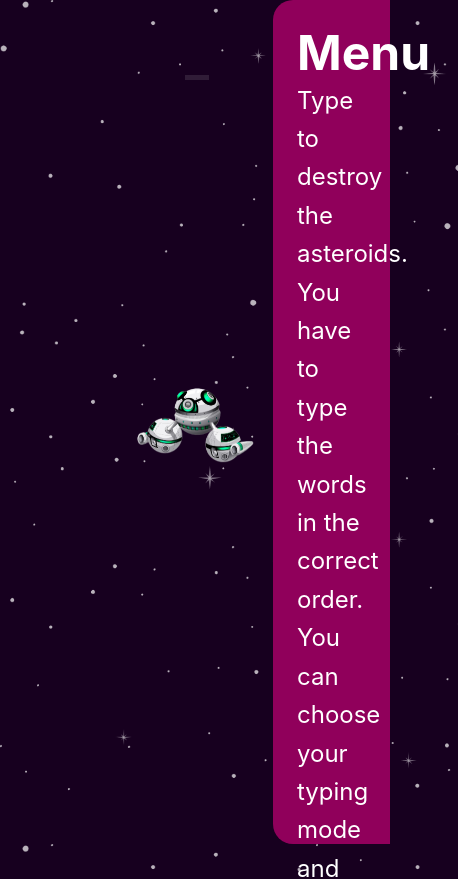
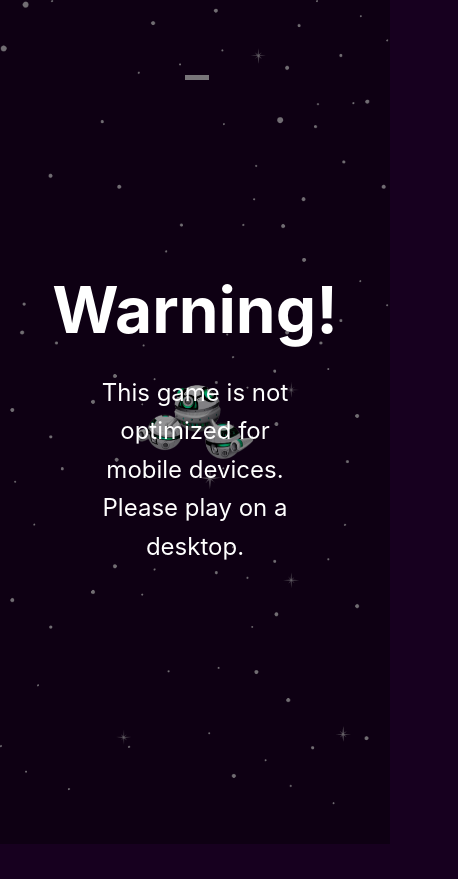
Before and after one commit to wesleykam/scripture-memorization, a React (Vite) app: page / in a window 390 px wide. Shown: the top 879 px of the page, 458 px wide, since content can reach past the window. After the commit the page ends 844 px from the top, so only its background shows below. Built offline with nearby package versions, Linux system fonts and the light colour scheme.

Commit message:
wk - add mobile warning

```diff
--- a/src/App.tsx
+++ b/src/App.tsx
@@ -4,6 +4,13 @@ const App = () => {
     return (
         <>
             <Game />
+            <div className="mobile-warning">
+                <h1>Warning!</h1>
+                <p>
+                    This game is not optimized for mobile devices. Please play
+                    on a desktop.
+                </p>
+            </div>
         </>
     );
 };
--- a/src/index.css
+++ b/src/index.css
@@ -8,11 +8,11 @@
     line-height: 1.5;
     font-weight: 400;
 
-  overflow: hidden;
+    /* overflow:hidden; */
 
     color: var(--color-secondary);
 
-  background-image: url("./assets/stars.png");
+    background-image: url('./assets/stars.png');
     background-size: cover;
     background-color: var(--color-primary);
 
@@ -67,7 +67,7 @@
     --h4: bold 1.5rem/1.6em var(--ff);
     --big: 1.25rem/1.6em var(--ff);
     --p: 1.5rem/1.6em var(--ff);
-  --small: .75rem/2em var(--ff);
+    --small: 0.75rem/2em var(--ff);
 }
 
 body {
@@ -102,3 +102,35 @@ button {
     border: none;
     border-radius: 5px;
 }
+
+.mobile-warning {
+    opacity: 0;
+
+    position: absolute;
+
+    height: 100vh;
+    width: 100%;
+
+    display: flex;
+    justify-content: center;
+    align-items: center;
+    flex-direction: column;
+
+    gap: 2rem;
+
+    box-sizing: border-box;
+
+    padding: 5rem;
+
+    background-color: rgba(0, 0, 0, 0.388);
+}
+
+.mobile-warning p {
+  text-align: center;
+}
+
+@media (max-width: 768px) {
+    .mobile-warning {
+        opacity: 1;
+    }
+}
--- a/src/sections/menu/menu.css
+++ b/src/sections/menu/menu.css
@@ -17,6 +17,12 @@
 
     box-sizing: border-box;
     transition: transform 1s ease;
+}
+
+@media (max-width: 768px) {
+  .menu-section {
+    display: none;
+  }
 }
 
 button.game-start {
```
Lines whose indentation alone changed are shown as unchanged.
